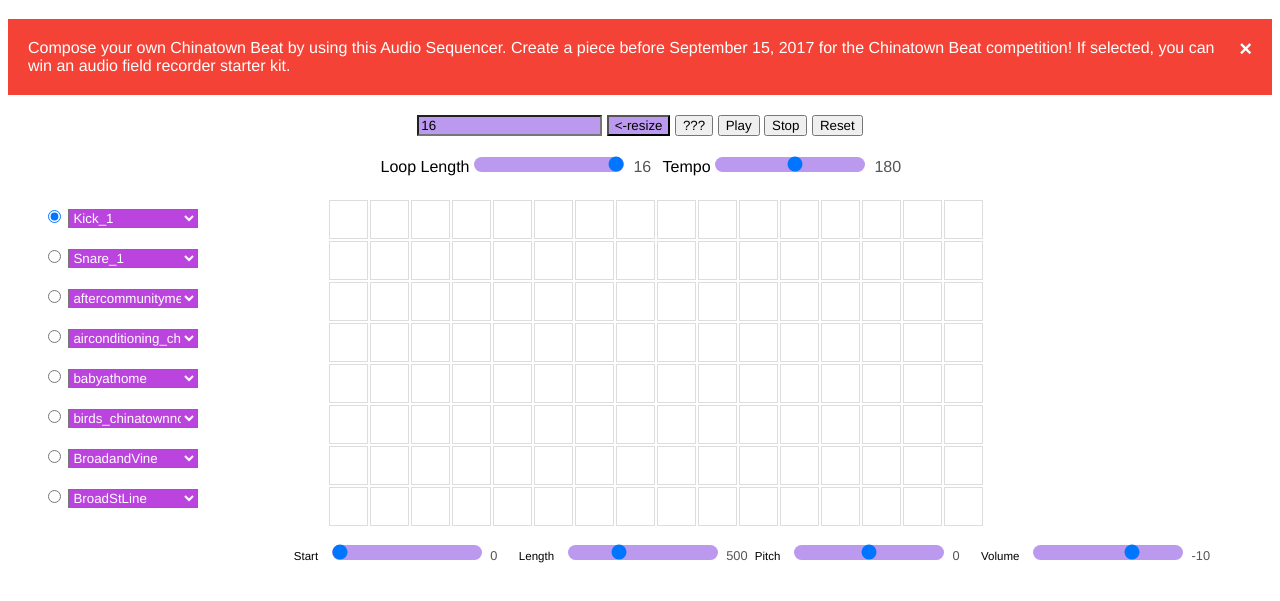
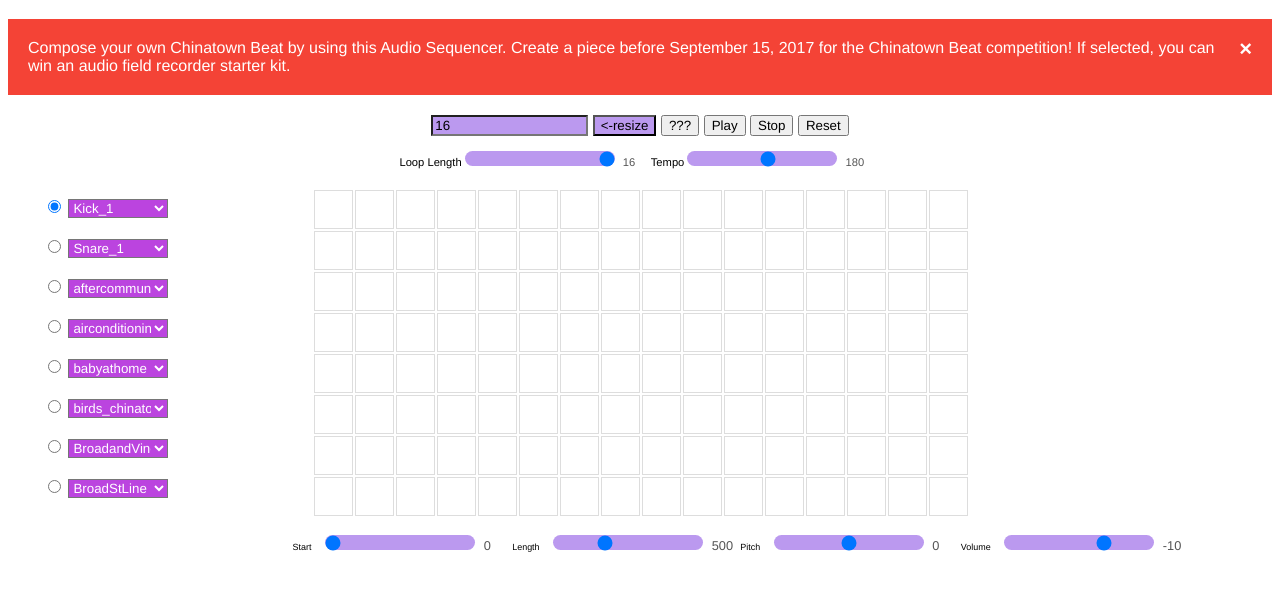
Before and after one commit to madamdata/ctb_project, a plain HTML site: page index.html in a window 1280 px wide. Shown: the part 119-720 px from the top of the page. Drawn offline with nearby package versions, Linux system fonts and the light colour scheme; no server answers.

Commit message:
ios fixes

```diff
--- a/index.html
+++ b/index.html
@@ -37,7 +37,7 @@
 			<button id="play">Play</button>
 			<button id="stop">Stop</button>
 			<button id="reset">Reset</button>
-			<p>Loop Length
+			<p class="sliderlabel">Loop Length
 				<input class="range-slider__range" type="range" value="16" min="1" max="16" id="numSteps">
 				  <span class="range-slider__value">0</span>
 				         Tempo
--- a/scripts/sound.js
+++ b/scripts/sound.js
@@ -282,5 +282,5 @@ loop = new Tone.Loop(function(time){
 	}, "16n");
 loop.humanize=false;
 
-console.log("starting audio context...");
+//startaudiocontext - needed for iOS devices to manually start the audio engine.
 StartAudioContext(Tone.context, "#play");
--- a/styles/ctb.css
+++ b/styles/ctb.css
@@ -1,6 +1,6 @@
 /*******************Header**********************/
 *{
-  font-family: helvetica;
+  font-family: Helvetica;
 }
 header{
   margin: 0 auto;
@@ -151,7 +151,7 @@ select{
 	-border-radius:0px;
 	background-color: #bb44df;
 	color: #FFFFFF;
-	max-width: 130px;
+	max-width: 100px;
 }
 
 input{
@@ -243,7 +243,7 @@ $teal: #1abc9c !default;
 }
 
 .sliderlabel {
-	font-size: 0.9em;
+	font-size: 0.7em;
 	margin-right:10px;
 }
 
```
Also changed, not shown: 1 other file.
